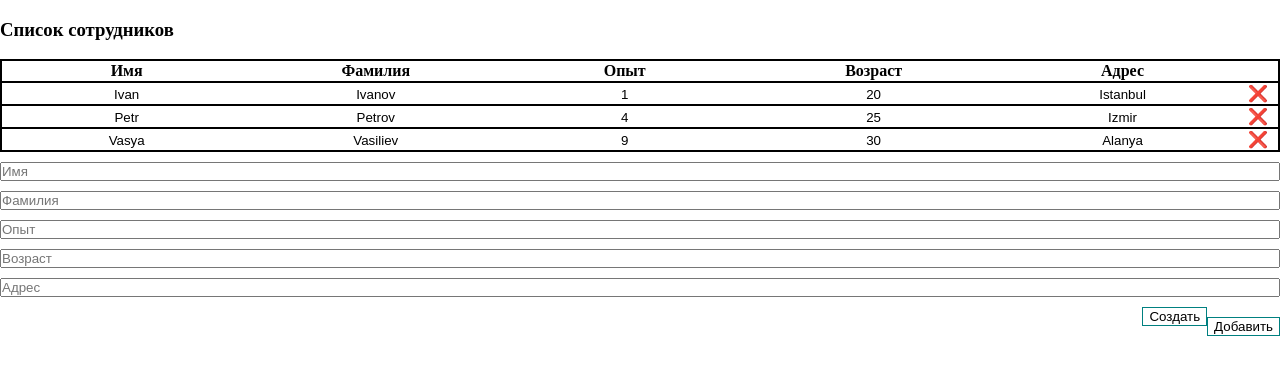
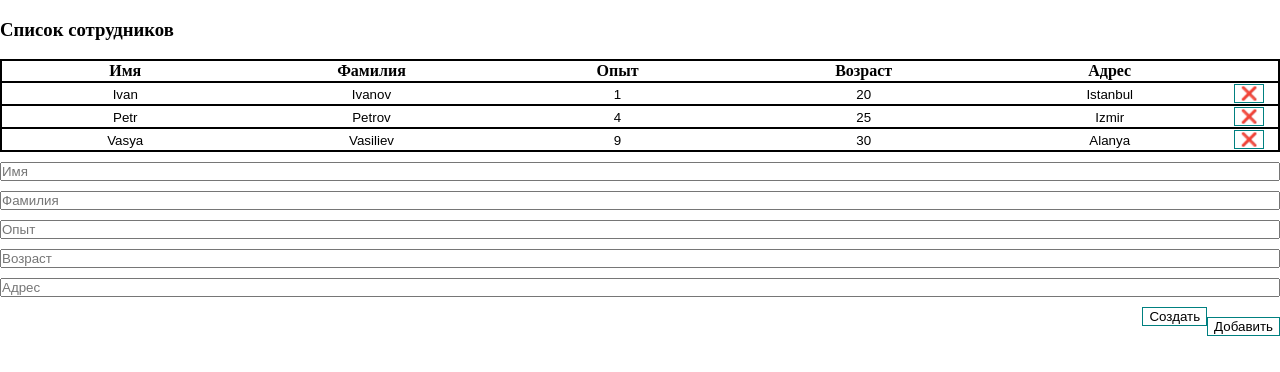
Before and after one commit to tokareru/VueWorkers, a Vue app: page / in a window 1280 px wide. Shown: the top 372 px of the page. Built offline with nearby package versions, Linux system fonts and the light colour scheme.

Commit message:
Добавлено computed чтобы правильно избежать изменение пропса workers и сохранить связь с ui после удаления элемента

```diff
--- a/src/App.vue
+++ b/src/App.vue
@@ -2,9 +2,9 @@
 <div>
     <h3>Список сотрудников</h3>
     <view-table
-            @workerChange="EditWorker"
             :workers="workers"
             :tableNamingTH="tableNamingTH"
+            @remove="RemoveWorker"
     />
     <add-to-table-form
             @createWorker="AddNewWorker"
@@ -54,9 +54,9 @@ export default {
         AddNewWorker(localWorker) {
             this.workers.push(localWorker);
         },
-        EditWorker(localWorkers) {
-            console.log(localWorkers);
-            this.workers = localWorkers;
+
+        RemoveWorker(id) {
+            this.workers = this.workers.filter(w => w.id !== id);
         }
     }
 }
--- a/src/components/ViewTable.vue
+++ b/src/components/ViewTable.vue
@@ -12,7 +12,7 @@
             <td><custom-input class="viewInput" v-model.number="worker.exp"/></td>
             <td><custom-input class="viewInput" v-model.number="worker.old"/></td>
             <td><custom-input class="viewInput" v-model="worker.address"/></td>
-            <td><span @click="DeleteWorker" class="delete">❌</span></td>
+            <td><custom-button @click="DeleteWorker(worker.id)" class="delete">❌</custom-button></td>
         </tr>
     </table>
 </template>
@@ -32,14 +32,14 @@
         },
         methods: {
 
-            DeleteWorker() {
-                console.log(this)
+            DeleteWorker(id) {
+                this.$emit('remove', id)
             }
         },
-        emits: ['workerChange'],
-        data() {
-            return {
-                localWorkers: this.workers
+        emits: ['remove'],
+        computed: {
+            localWorkers() {
+                return this.workers;
             }
         }
     }
```
